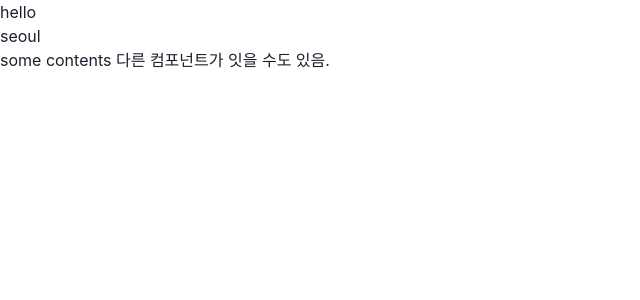
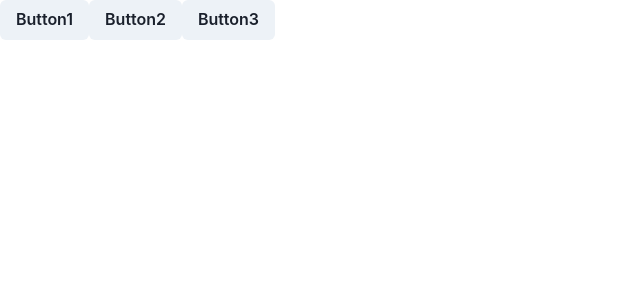
Before and after one commit to 1082cubi/react20231031, a React (Create React App) app: page / in a window 1280 px wide. Shown: the top 300 px of the page, without its empty margins (0-640 px from the left). Built offline with nearby package versions, Linux system fonts and the light colour scheme.

Commit message:
arrow function 을 prop으로 전달

```diff
--- a/src/App.js
+++ b/src/App.js
@@ -1,21 +1,26 @@
 import React from "react";
-import * as PropTypes from "prop-types";
+import { Button } from "@chakra-ui/react";
 
-function MyComp({ text, address, children }) {
-  return (
-    <>
-      <p>{text}</p>
-      <p>{address}</p>
-      <p>{children}</p>
-    </>
-  );
+function MyComp({ children, executeClick }) {
+  return <Button onClick={executeClick}>{children}</Button>;
 }
-
 function App(props) {
+  function func1() {
+    console.log("func1 실행");
+  }
+  let func2 = () => {
+    console.log("arrow function 실행 111");
+  };
   return (
     <div>
-      <MyComp text={"hello"} address={"seoul"}>
-        some contents 다른 컴포넌트가 잇을 수도 있음.
+      <MyComp executeClick={func1}>Button1</MyComp>
+      <MyComp executeClick={func2}>Button2</MyComp>
+      <MyComp
+        executeClick={() => {
+          console.log("arrow function 실행 111");
+        }}
+      >
+        Button3
       </MyComp>
     </div>
   );
```
